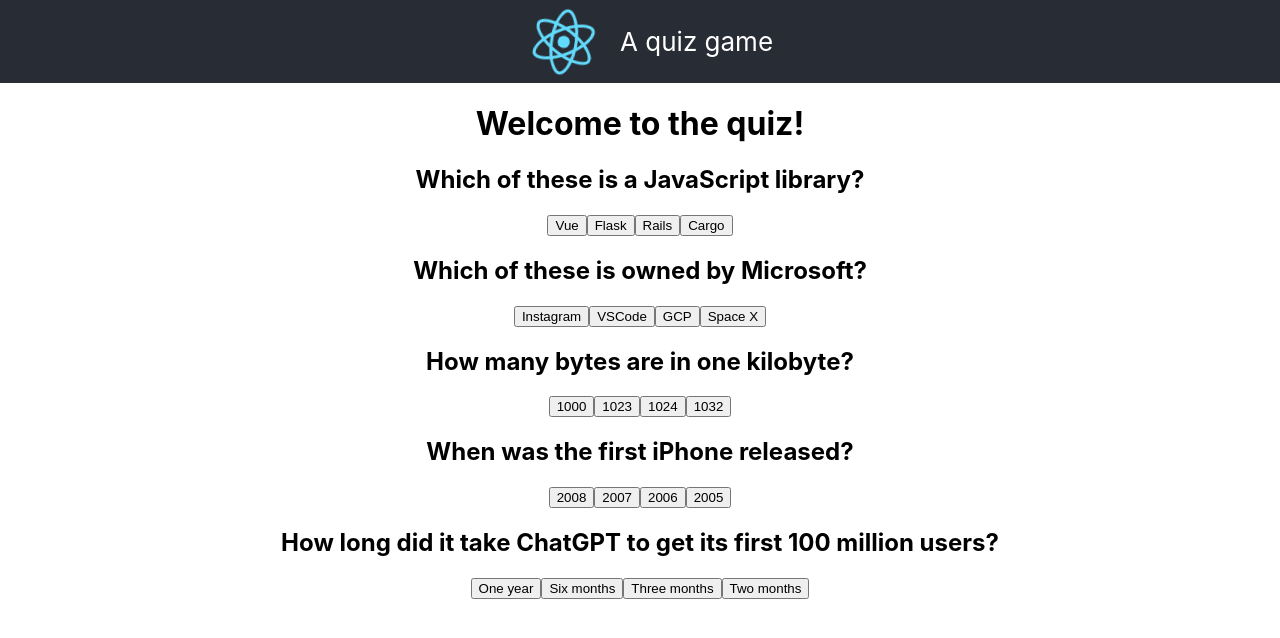
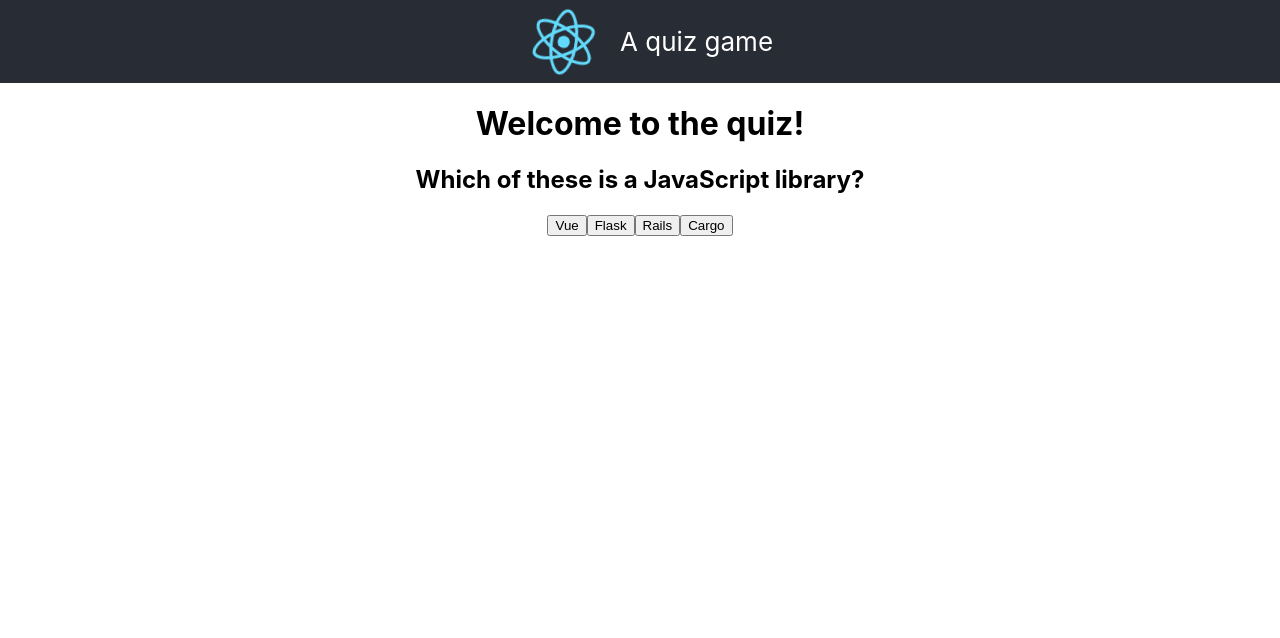
Before and after one commit to dpkreativ/quiz-game, a React (Create React App) app: page / in a window 1280 px wide. Shown: the top 638 px of the page. Built offline with nearby package versions, Linux system fonts and the light colour scheme.

Commit message:
Display questions at the click of a button

```diff
--- a/src/App.js
+++ b/src/App.js
@@ -1,9 +1,54 @@
 import logo from './logo.svg';
 import './App.css';
 import Question from './components/Question';
-import questions from './components/Questions';
+import { useState } from 'react';
 
 function App() {
+  const questions = [
+    {
+      question: 'Which of these is a JavaScript library?',
+      choices: ['Vue', 'Flask', 'Rails', 'Cargo'],
+      answer: 'Vue',
+    },
+    {
+      question: 'Which of these is owned by Microsoft?',
+      choices: ['Instagram', 'VSCode', 'GCP', 'Space X'],
+      answer: 'VSCode',
+    },
+    {
+      question: 'How many bytes are in one kilobyte?',
+
+      choices: ['1000', '1023', '1024', '1032'],
+      answer: '1024',
+    },
+    {
+      question: 'When was the first iPhone released?',
+      choices: ['2008', '2007', '2006', '2005'],
+      answer: '2007',
+    },
+    {
+      question:
+        'How long did it take ChatGPT to get its first 100 million users?',
+      choices: ['One year', 'Six months', 'Three months', 'Two months'],
+      answer: 'Two months',
+    },
+  ];
+
+  const [index, setIndex] = useState(0);
+  const [displayQuestion, setDisplayQuestion] = useState(questions[index]);
+
+  function handleSelectedChoice(e) {
+    e.preventDefault();
+
+    console.log(e.target.value);
+    console.log(index);
+    if (index < questions.length - 1) {
+      let temp = index + 1;
+      setIndex(temp);
+      setDisplayQuestion(questions[temp]);
+    }
+  }
+
   return (
     <div className="App">
       <header className="App-header">
@@ -14,9 +59,12 @@
       {/* Game Content */}
       <main>
         <h1>Welcome to the quiz!</h1>
-        {questions.map((question) => (
-          <Question question={question.question} options={question.choices} />
-        ))}
+
+        <Question
+          question={displayQuestion.question}
+          choices={displayQuestion.choices}
+          onClick={handleSelectedChoice}
+        />
       </main>
     </div>
   );
--- a/src/components/Question.jsx
+++ b/src/components/Question.jsx
@@ -2,14 +2,17 @@
 
 export default function Question({
   question = `Hi, how are you?`,
-  options = [`good`, `bad`, `better`, `meh`],
+  choices = [`good`, `bad`, `better`, `meh`],
+  onClick,
 }) {
   return (
     <div>
       <h2>{question}</h2>
       <div>
-        {options.map((option, index) => (
-          <button key={index}>{option}</button>
+        {choices.map((choice, index) => (
+          <button key={index} value={choice} onClick={onClick}>
+            {choice}
+          </button>
         ))}
       </div>
     </div>
--- a/src/components/Questions.js
+++ /dev/null
@@ -1,31 +0,0 @@
-const questions = [
-  {
-    question: 'Which of these is a JavaScript library?',
-    choices: ['Vue', 'Flask', 'Rails', 'Cargo'],
-    answer: 'Vue',
-  },
-  {
-    question: 'Which of these is owned by Microsoft?',
-    choices: ['Instagram', 'VSCode', 'GCP', 'Space X'],
-    answer: 'VSCode',
-  },
-  {
-    question: 'How many bytes are in one kilobyte?',
-
-    choices: ['1000', '1023', '1024', '1032'],
-    answer: '1024',
-  },
-  {
-    question: 'When was the first iPhone released?',
-    choices: ['2008', '2007', '2006', '2005'],
-    answer: '2007',
-  },
-  {
-    question:
-      'How long did it take ChatGPT to get its first 100 million users?',
-    choices: ['One year', 'Six months', 'Three months', 'Two months'],
-    answer: 'Two months',
-  },
-];
-
-export default questions;
```
